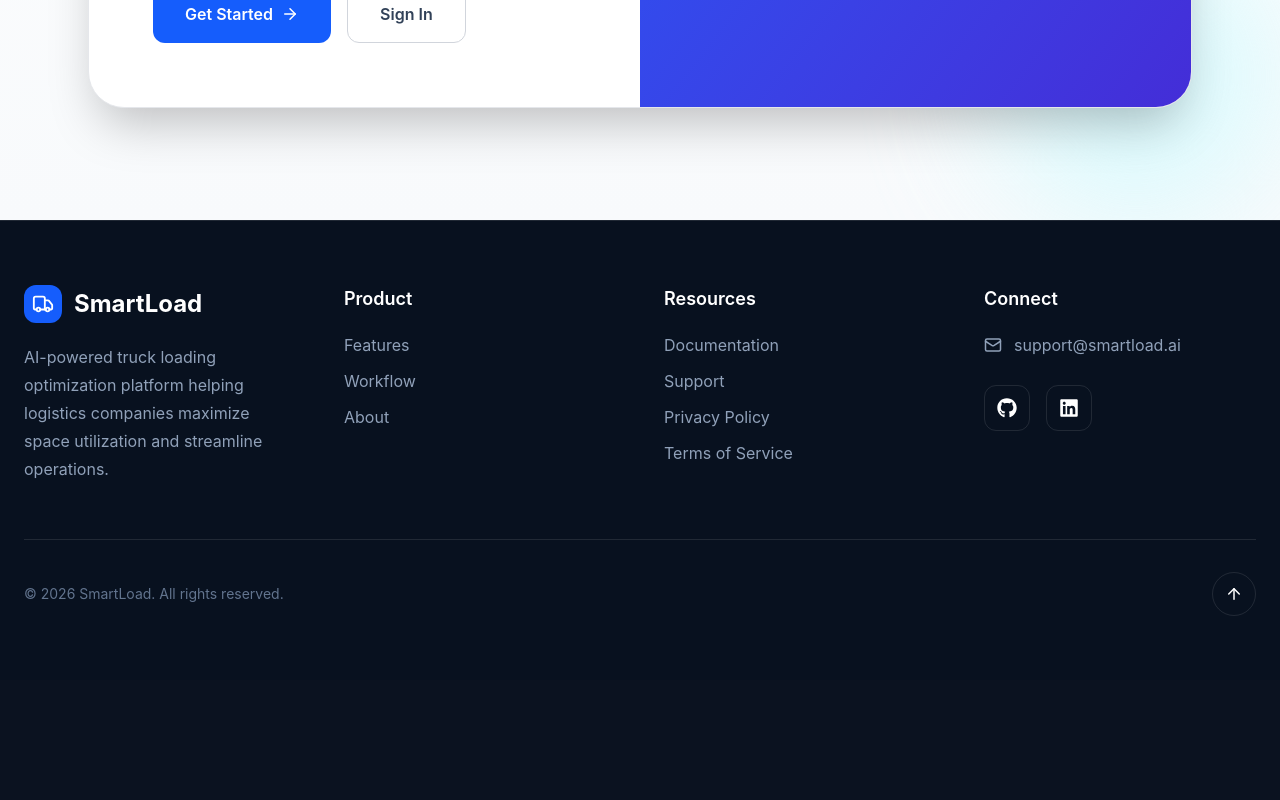
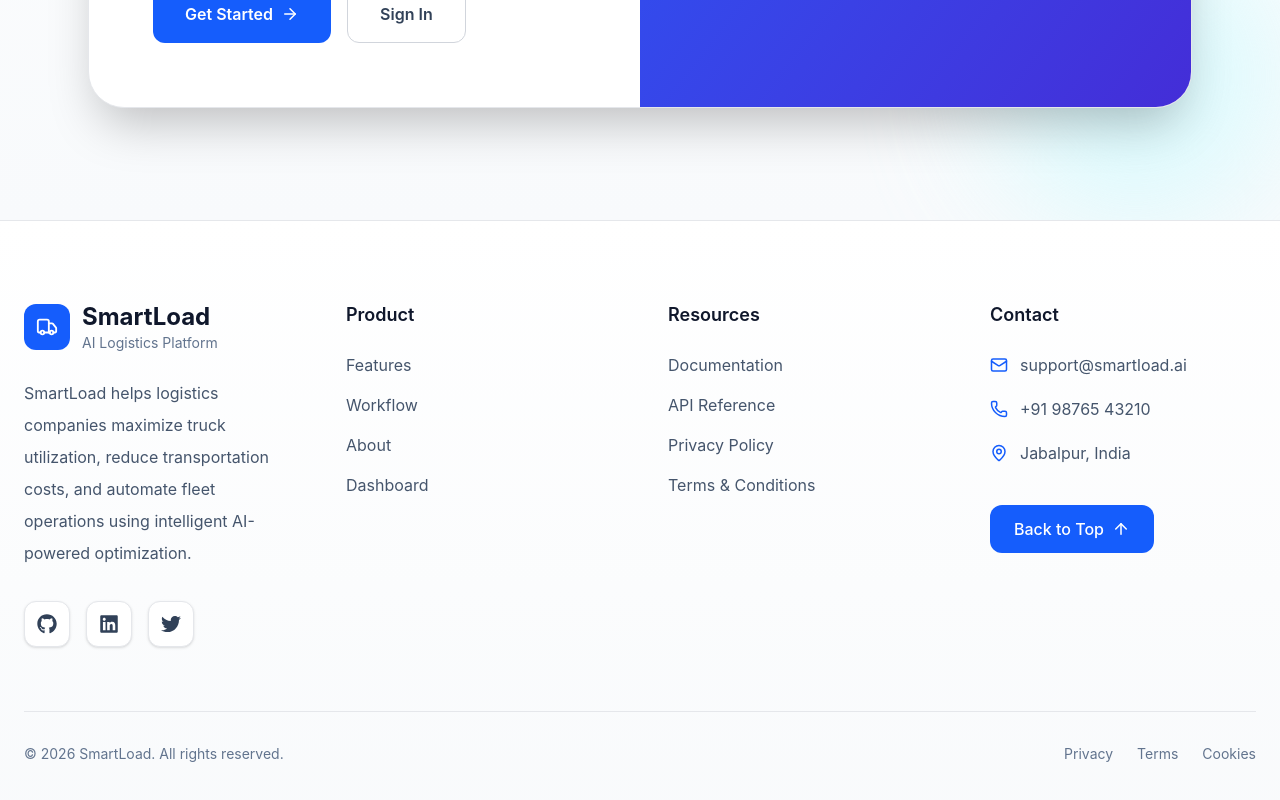
Before and after one commit to bstar042005/Smart-Truck-Loading-Optimization-System, a React app in the folder frontend/: page / in a window 1280 px wide. Shown: the part 8120-8920 px from the top of the page. Before the commit the page ends 8800 px from the top, so only its background shows below. Built offline with nearby package versions, Linux system fonts and the light colour scheme; the HTML template or start-up script is replaced by a standard one.

Commit message:
feat: redesign landing page with modern logistics UI

```diff
--- a/frontend/src/components/layout/Footer.jsx
+++ b/frontend/src/components/layout/Footer.jsx
@@ -1,5 +1,15 @@
-import { Truck, Mail, ArrowUp } from "lucide-react";
-import { FaGithub, FaLinkedin } from "react-icons/fa";
+import {
+  Truck,
+  Mail,
+  Phone,
+  MapPin,
+  ArrowUp,
+} from "lucide-react";
+import {
+  FaGithub,
+  FaLinkedin,
+  FaTwitter,
+} from "react-icons/fa";
 
 export default function Footer() {
   const year = new Date().getFullYear();
@@ -12,111 +22,213 @@ export default function Footer() {
   };
 
   return (
-    <footer className="border-t border-white/10 bg-[#08111f]">
-      <div className="mx-auto max-w-7xl px-6 py-16">
-
-        <div className="grid gap-12 md:grid-cols-2 lg:grid-cols-4">
-
+    <footer className="border-t border-gray-200 bg-gradient-to-b from-white to-slate-50">
+      <div className="mx-auto max-w-7xl px-6 py-20">
+        <div className="grid gap-14 lg:grid-cols-4">
           {/* Brand */}
 
           <div>
             <div className="flex items-center gap-3">
-              <div className="rounded-xl bg-blue-600 p-2">
-                <Truck className="text-white" size={22} />
+              <div className="rounded-xl bg-blue-600 p-3">
+                <Truck size={22} className="text-white" />
               </div>
 
-              <h2 className="text-2xl font-bold text-white">
+              <div>
+                <h2 className="text-2xl font-bold text-slate-900">
                   SmartLoad
                 </h2>
+
+                <p className="text-sm text-slate-500">
+                  AI Logistics Platform
+                </p>
+              </div>
             </div>
 
-            <p className="mt-5 leading-7 text-slate-400">
-              AI-powered truck loading optimization platform helping logistics
-              companies maximize space utilization and streamline operations.
+            <p className="mt-6 leading-8 text-slate-600">
+              SmartLoad helps logistics companies maximize truck utilization,
+              reduce transportation costs, and automate fleet operations using
+              intelligent AI-powered optimization.
             </p>
+
+            {/* Social Icons */}
+
+            <div className="mt-8 flex gap-4">
+              <a
+                href="https://github.com/"
+                target="_blank"
+                rel="noopener noreferrer"
+                className="group rounded-xl border border-gray-200 bg-white p-3 shadow-sm transition-all duration-300 hover:-translate-y-1 hover:border-blue-600 hover:shadow-lg"
+              >
+                <FaGithub
+                  size={20}
+                  className="text-slate-700 transition-colors duration-300 group-hover:text-blue-600"
+                />
+              </a>
+
+              <a
+                href="https://linkedin.com/"
+                target="_blank"
+                rel="noopener noreferrer"
+                className="group rounded-xl border border-gray-200 bg-white p-3 shadow-sm transition-all duration-300 hover:-translate-y-1 hover:border-blue-600 hover:shadow-lg"
+              >
+                <FaLinkedin
+                  size={20}
+                  className="text-slate-700 transition-colors duration-300 group-hover:text-blue-600"
+                />
+              </a>
+
+              <a
+                href="https://twitter.com/"
+                target="_blank"
+                rel="noopener noreferrer"
+                className="group rounded-xl border border-gray-200 bg-white p-3 shadow-sm transition-all duration-300 hover:-translate-y-1 hover:border-blue-600 hover:shadow-lg"
+              >
+                <FaTwitter
+                  size={20}
+                  className="text-slate-700 transition-colors duration-300 group-hover:text-blue-600"
+                />
+              </a>
+            </div>
           </div>
 
           {/* Product */}
 
           <div>
-            <h3 className="mb-5 text-lg font-semibold text-white">
+            <h3 className="mb-6 text-lg font-semibold text-slate-900">
               Product
             </h3>
 
-            <ul className="space-y-3 text-slate-400">
-              <li><a href="#features" className="hover:text-blue-400">Features</a></li>
-              <li><a href="#how-it-works" className="hover:text-blue-400">Workflow</a></li>
-              <li><a href="#about" className="hover:text-blue-400">About</a></li>
+            <ul className="space-y-4 text-slate-600">
+              <li>
+                <a
+                  href="#features"
+                  className="transition hover:text-blue-600"
+                >
+                  Features
+                </a>
+              </li>
+
+              <li>
+                <a
+                  href="#how-it-works"
+                  className="transition hover:text-blue-600"
+                >
+                  Workflow
+                </a>
+              </li>
+
+              <li>
+                <a
+                  href="#about"
+                  className="transition hover:text-blue-600"
+                >
+                  About
+                </a>
+              </li>
+
+              <li>
+                <a
+                  href="/dashboard"
+                  className="transition hover:text-blue-600"
+                >
+                  Dashboard
+                </a>
+              </li>
             </ul>
           </div>
 
           {/* Resources */}
 
           <div>
-            <h3 className="mb-5 text-lg font-semibold text-white">
+            <h3 className="mb-6 text-lg font-semibold text-slate-900">
               Resources
             </h3>
 
-            <ul className="space-y-3 text-slate-400">
-              <li>Documentation</li>
-              <li>Support</li>
-              <li>Privacy Policy</li>
-              <li>Terms of Service</li>
+            <ul className="space-y-4 text-slate-600">
+              <li className="cursor-pointer transition hover:text-blue-600">
+                Documentation
+              </li>
+
+              <li className="cursor-pointer transition hover:text-blue-600">
+                API Reference
+              </li>
+
+              <li className="cursor-pointer transition hover:text-blue-600">
+                Privacy Policy
+              </li>
+
+              <li className="cursor-pointer transition hover:text-blue-600">
+                Terms & Conditions
+              </li>
             </ul>
           </div>
 
           {/* Contact */}
 
           <div>
-            <h3 className="mb-5 text-lg font-semibold text-white">
-              Connect
+            <h3 className="mb-6 text-lg font-semibold text-slate-900">
+              Contact
             </h3>
 
-            <div className="space-y-4">
-
-              <div className="flex items-center gap-3 text-slate-400">
-                <Mail size={18} />
+            <div className="space-y-5 text-slate-600">
+              <div className="flex items-center gap-3">
+                <Mail size={18} className="text-blue-600" />
                 <span>support@smartload.ai</span>
               </div>
 
-              <div className="flex gap-4 pt-3">
+              <div className="flex items-center gap-3">
+                <Phone size={18} className="text-blue-600" />
+                <span>+91 98765 43210</span>
+              </div>
 
+              <div className="flex items-center gap-3">
+                <MapPin size={18} className="text-blue-600" />
+                <span>Jabalpur, India</span>
+              </div>
+            </div>
+
+            <button
+              onClick={scrollToTop}
+              className="mt-10 flex items-center gap-2 rounded-xl bg-blue-600 px-6 py-3 font-medium text-white transition-all duration-300 hover:scale-105 hover:bg-blue-700"
+            >
+              Back to Top
+              <ArrowUp size={18} />
+            </button>
+          </div>
+        </div>
+
+        {/* Bottom */}
+
+        <div className="mt-16 border-t border-gray-200 pt-8">
+          <div className="flex flex-col items-center justify-between gap-4 md:flex-row">
+            <p className="text-sm text-slate-500">
+              © {year} SmartLoad. All rights reserved.
+            </p>
+
+            <div className="flex gap-6 text-sm">
               <a
                 href="#"
-                  className="rounded-xl border border-white/10 p-3 transition hover:border-blue-500 hover:bg-blue-500/10"
+                className="text-slate-500 transition hover:text-blue-600"
               >
-                  <FaGithub size={20} className="text-white" />
+                Privacy
               </a>
 
               <a
                 href="#"
-                  className="rounded-xl border border-white/10 p-3 transition hover:border-blue-500 hover:bg-blue-500/10"
+                className="text-slate-500 transition hover:text-blue-600"
               >
-                  <FaLinkedin size={20} className="text-white" />
+                Terms
               </a>
 
-              </div>
-
+              <a
+                href="#"
+                className="text-slate-500 transition hover:text-blue-600"
+              >
+                Cookies
+              </a>
             </div>
           </div>
-
         </div>
-
-        <div className="mt-14 flex flex-col items-center justify-between gap-6 border-t border-white/10 pt-8 md:flex-row">
-
-          <p className="text-sm text-slate-500">
-            © {year} SmartLoad. All rights reserved.
-          </p>
-
-          <button
-            onClick={scrollToTop}
-            className="rounded-full border border-white/10 p-3 transition hover:border-blue-500 hover:bg-blue-500/10"
-          >
-            <ArrowUp className="text-white" size={18} />
-          </button>
-
-        </div>
-
       </div>
     </footer>
   );
```
Lines whose indentation alone changed are shown as unchanged.
